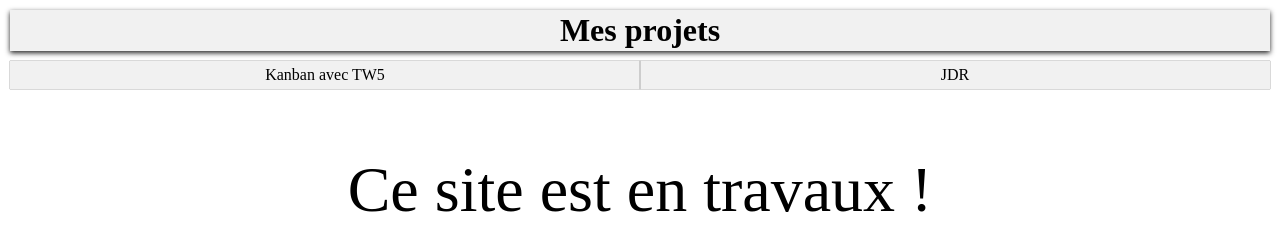
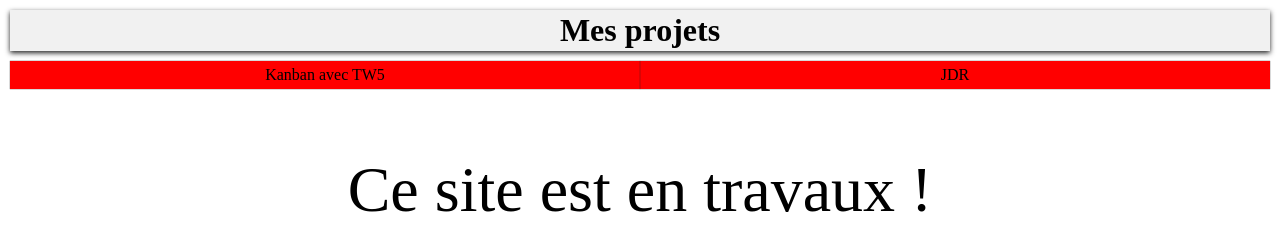
Before and after one commit to Telumire/Telumire.github.io, a plain HTML site: page index.html in a window 1280 px wide. Drawn offline with nearby package versions, Linux system fonts and the light colour scheme.

Commit message:
Update style.css

```diff
--- a/style.css
+++ b/style.css
@@ -14,7 +14,8 @@ h1 {
 }
 
 nav ul  {
-    background-color: #f1f1f1;
+    /*background-color: #f1f1f1;*/
+    background-color: red;
     padding: 0;
     margin: 0px;
     margin-left:10px;
```
